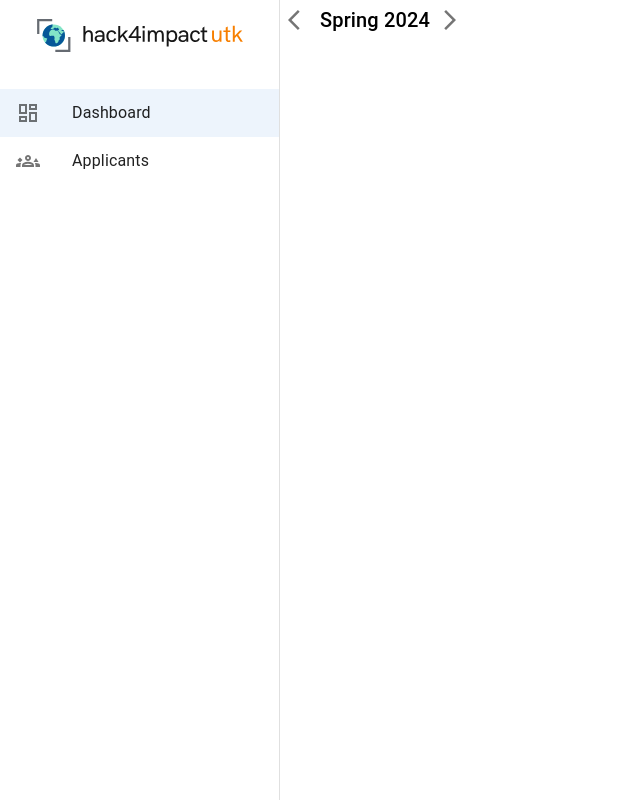
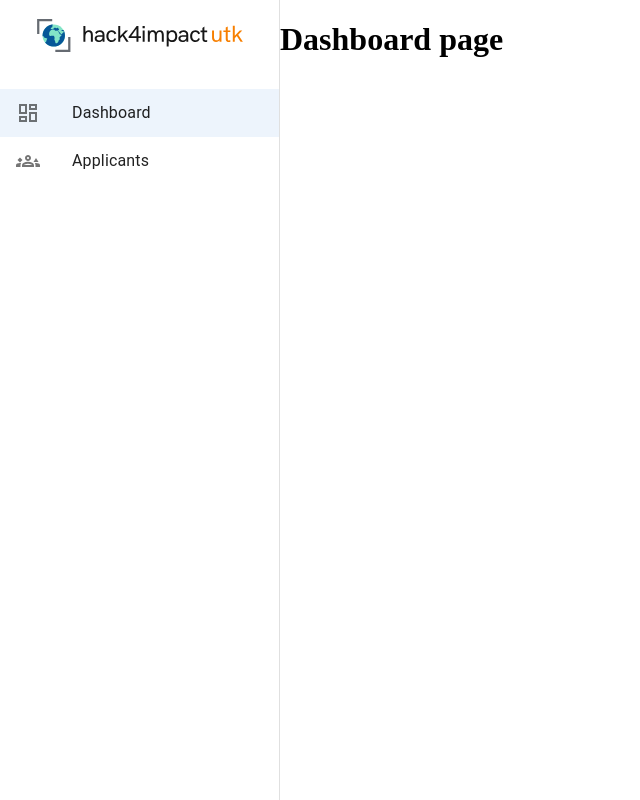
Before and after one commit to hack4impact-utk/internal-applications, a Next.js app in the folder apps/applicant-tracking/: page / in a window 1280 px wide. Shown: the whole page, without its empty margins (0-640 px from the left). Built offline with nearby package versions, Linux system fonts and the light colour scheme.

Commit message:
revert testing code

```diff
--- a/apps/applicant-tracking/src/app/page.tsx
+++ b/apps/applicant-tracking/src/app/page.tsx
@@ -1,11 +1,3 @@
-import React from 'react';
-import TermSelector from '@/components/TermSelector';
-
 export default function DashboardPage() {
-  //  return <h1>Dashboard page</h1>;
-  return (
-    <div>
-      <TermSelector />
-    </div>
-  );
+  return <h1>Dashboard page</h1>;
 }
```
